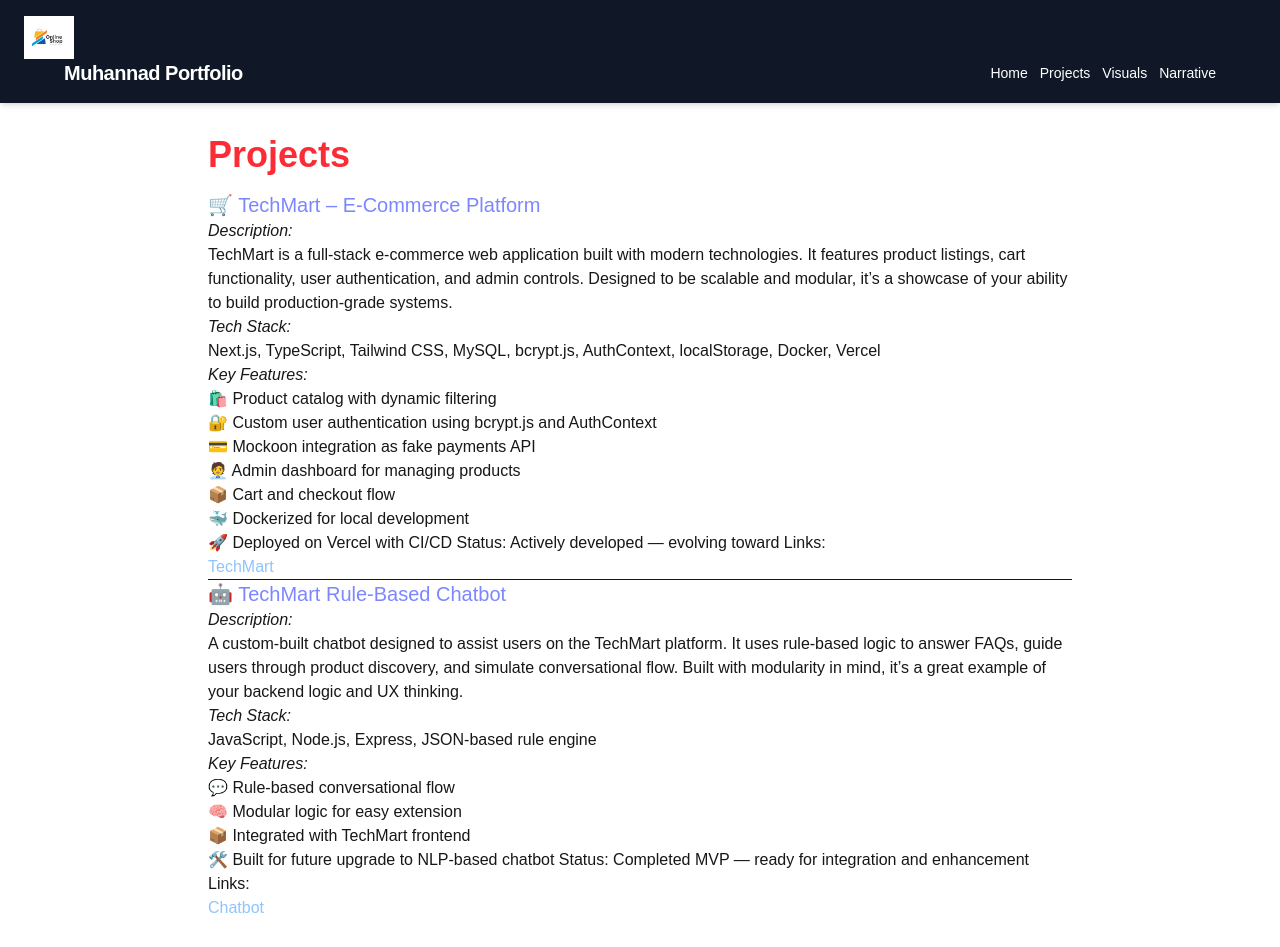
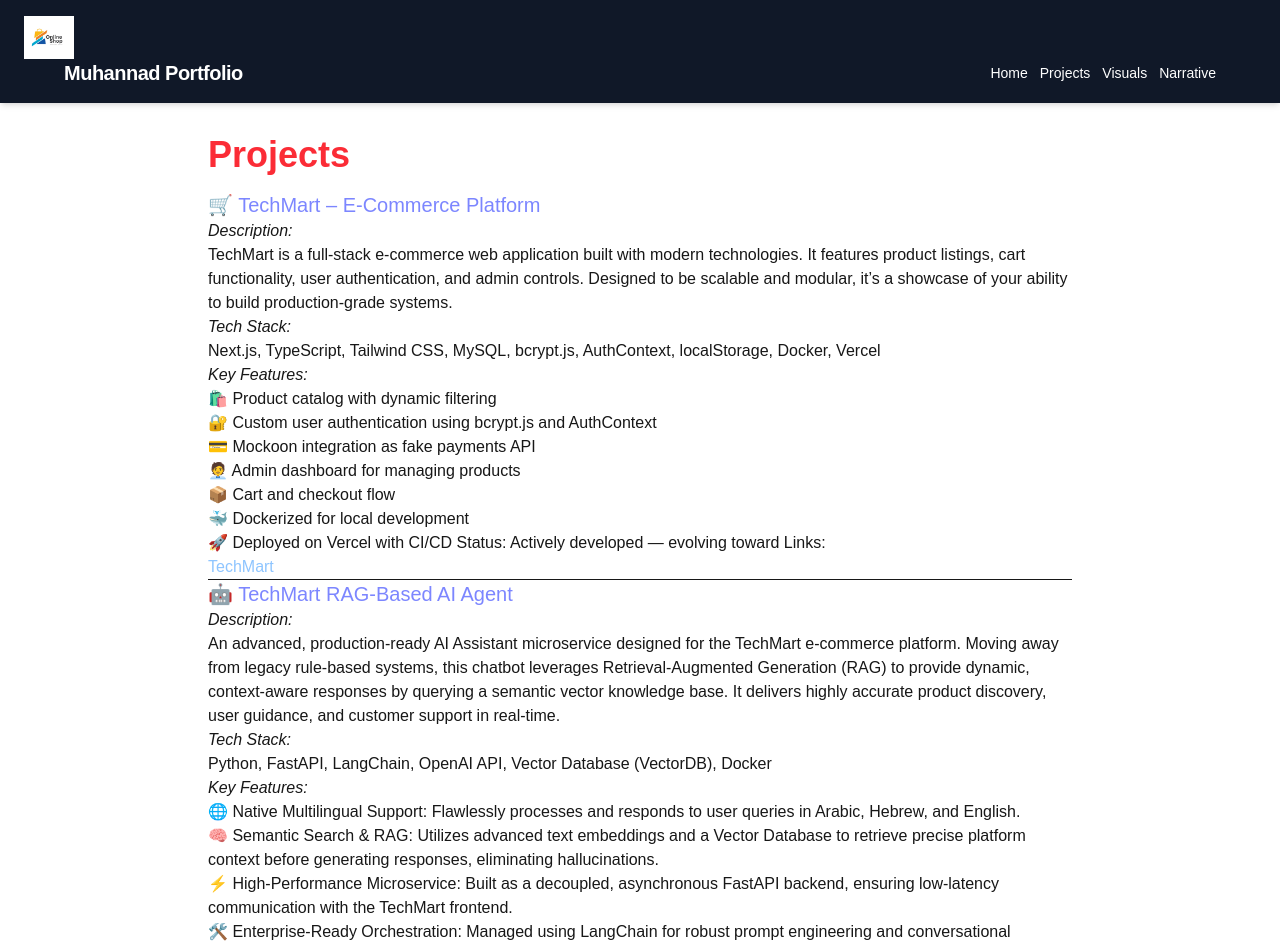
Before and after one commit to MuhannadYazbak/muhannad-portfolio, a Next.js app: page /projects in a window 1280 px wide. Shown: the top 947 px of the page. Built offline with nearby package versions, Linux system fonts and the light colour scheme.

Commit message:
content: updated projects section to describe RAG AI Agent instead of rule-based chatbot

```diff
--- a/src/app/projects/page.tsx
+++ b/src/app/projects/page.tsx
@@ -42,30 +42,30 @@
       </section>
       <hr />
       <section id='chatbot'>
-        <h2 className='text-xl text-indigo-400'>🤖 TechMart Rule-Based Chatbot</h2>
+        <h2 className='text-xl text-indigo-400'>🤖 TechMart RAG-Based AI Agent</h2>
         <h3 className='italic text-l'>Description:</h3>
-        <p>A custom-built chatbot designed to assist users on the TechMart platform. It uses rule-based logic to answer FAQs, guide users through product discovery, and simulate conversational flow. Built with modularity in mind, it’s a great example of your backend logic and UX thinking.</p>
+        <p>An advanced, production-ready AI Assistant microservice designed for the TechMart e-commerce platform. Moving away from legacy rule-based systems, this chatbot leverages Retrieval-Augmented Generation (RAG) to provide dynamic, context-aware responses by querying a semantic vector knowledge base. It delivers highly accurate product discovery, user guidance, and customer support in real-time.</p>
         <h3 className='italic text-l'>Tech Stack:</h3>
-        <p>JavaScript, Node.js, Express, JSON-based rule engine</p>
+        <p>Python, FastAPI, LangChain, OpenAI API, Vector Database (VectorDB), Docker</p>
         <h3 className='italic text-l'>Key Features:</h3>
         <ul>
           <li>
-            <p>💬 Rule-based conversational flow</p>
+            <p>🌐 Native Multilingual Support: Flawlessly processes and responds to user queries in Arabic, Hebrew, and English.</p>
           </li>
           <li>
-            <p>🧠 Modular logic for easy extension</p>
+            <p>🧠 Semantic Search & RAG: Utilizes advanced text embeddings and a Vector Database to retrieve precise platform context before generating responses, eliminating hallucinations.</p>
           </li>
           <li>
-            <p>📦 Integrated with TechMart frontend</p>
+            <p>⚡ High-Performance Microservice: Built as a decoupled, asynchronous FastAPI backend, ensuring low-latency communication with the TechMart frontend.</p>
           </li>
           <li>
-            <p>🛠️ Built for future upgrade to NLP-based chatbot
+            <p>🛠️ Enterprise-Ready Orchestration: Managed using LangChain for robust prompt engineering and conversational memory flow.
               Status:
-              Completed MVP — ready for integration and enhancement
+              Fully Operational Microservice — Integrated into TechMart Ecosystem
               Links:</p>
           </li>
           <li>
-            <a className='text-blue-300 hover:text-blue-400' href='https://www.github.com/MuhannadYazbak/techmart-chatobt'>Chatbot</a>
+            <a className='text-blue-300 hover:text-blue-400' href='https://www.github.com/MuhannadYazbak/techmart-rag'>AI Agent</a>
           </li>
         </ul>
       </section>
```
